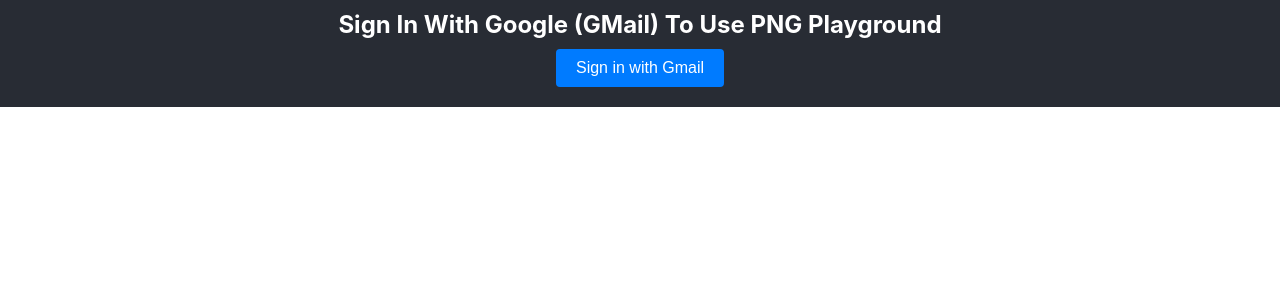
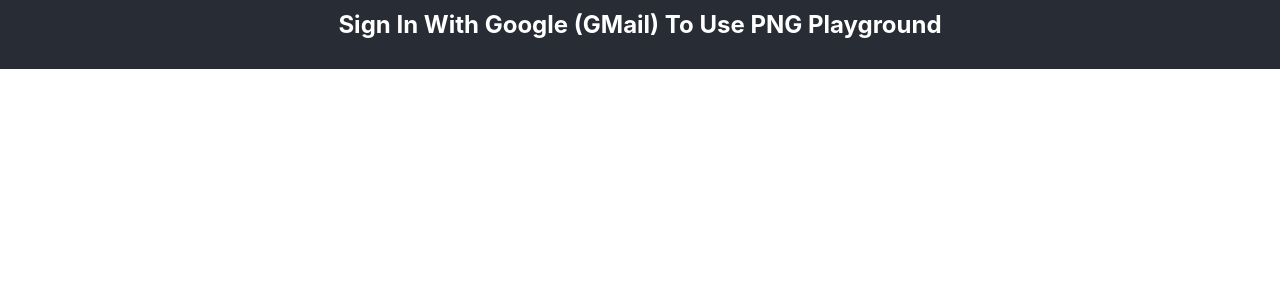
Before and after one commit to rolinmb/png-playground, a React (Create React App) app: page / in a window 1280 px wide. Shown: the top 300 px of the page. Built offline with nearby package versions, Linux system fonts and the light colour scheme; no server answers.

Commit message:
taking off of google firebase hosting/making repo public

```diff
--- a/src/App.js
+++ b/src/App.js
@@ -19,12 +19,12 @@
           <>
             <h1 className='main-header'>PNG Playground</h1>
             <p className='user-email'>{user.email}</p>
-            <SignOut />
+            {/*<SignOut />*/}
           </>
           : /* Below Here Displays When Signed Out */
           <>
             <h1 className='main-header'>Sign In With Google (GMail) To Use PNG Playground</h1>
-            <SignIn />
+            {/*<SignIn />*/}
           </>
         }
       </header>
@@ -34,7 +34,7 @@
     </div>
   );
 }
-
+/*
 function SignIn() {
   const signInWithGoogle = () => {
     const provider = new firebase.auth.GoogleAuthProvider();
@@ -52,5 +52,5 @@
     <button className='sign-out' onClick={() => auth.signOut()}>Sign Out</button>
   )
 }
-
+*/
 export default App;
```
Also changed, not shown: 1 other file (tests, documents, lock files or other folders).
